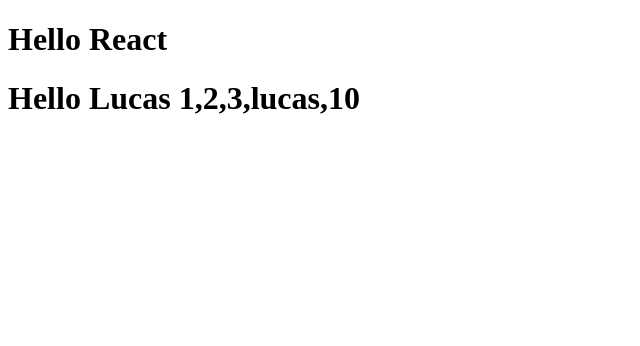
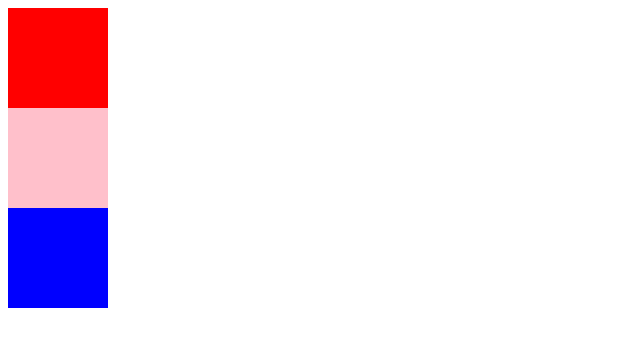
Before and after one commit to lucasmls/react-studies, a React (Create React App) app: page / in a window 1280 px wide. Shown: the top 346 px of the page, without its empty margins (0-640 px from the left). Built offline with nearby package versions, Linux system fonts and the light colour scheme; the HTML template or start-up script is replaced by a standard one.

Commit message:
Demonstração de loop no JSX e utilização da key

```diff
--- a/src/App.js
+++ b/src/App.js
@@ -1,12 +1,15 @@
 import React, { Component } from 'react';
-import Title from './Title'
+import Square from './Square'
 
 class App extends Component {
   render() {
     return (
       <div className="App">
-        <h1 className="hello">Hello React</h1>
-        <Title name="Lucas" last_name={ [1, 2, 3, `lucas`, 10] } />
+        {
+          ['red', 'pink', 'blue'].map((color, i) => (
+            <Square key={i} color={color} />
+          ))
+        }
       </div>
     );
   }
--- /dev/null
+++ b/src/Square.js
@@ -0,0 +1,19 @@
+import React from 'react'
+
+const Square = ({ color }) => {
+  return (
+    <div
+      style={{
+        backgroundColor: color,
+        height: '100px',
+        width: '100px'
+      }}
+    />
+  )
+}
+
+Square.defaultProps = {
+  color: 'blue'
+}
+
+export default Square;
```
